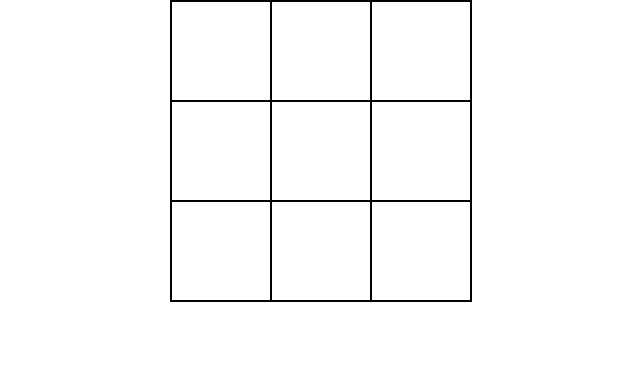
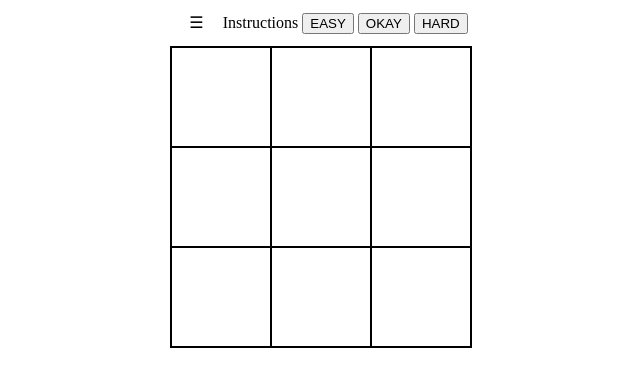
Before and after one commit to benlayer291/wdi-project-1, a PHP site: page / in a window 1280 px wide. Shown: the top 387 px of the page, without its empty margins (319-959 px from the left). Run offline with PHP 8.4, Linux system fonts and the light colour scheme.

Commit message:
basic navigation bar added so that grid size can be chosen, will need to be modified later when styling

```diff
--- a/index.html
+++ b/index.html
@@ -7,17 +7,29 @@
   <script type="text/javascript" src ="app.js"></script>
 </head>
 <body>
-<ul>
-  <li></li>
-  <li></li>
-  <li></li>
-  <li></li>
-  <li></li>
-  <li></li>
-  <li></li>
-  <li></li>
-  <li></li>
-</ul>
-
+  <header>
+    <nav>
+      <ul>
+        <li><a href="#"></a></li>
+        <li>Instructions</li>
+        <li><button type="button" value="3">EASY</button></li>
+        <li><button type="button" value="4">OKAY</button></li>
+        <li><button type="button"value="5">HARD</button></li>
+      </ul>
+    </nav>
+  </header>
+  <main>
+    <ul class="grid">
+      <li class ="gridsquare"></li>
+      <li class ="gridsquare"></li>
+      <li class ="gridsquare"></li>
+      <li class ="gridsquare"></li>
+      <li class ="gridsquare"></li>
+      <li class ="gridsquare"></li>
+      <li class ="gridsquare"></li>
+      <li class ="gridsquare"></li>
+      <li class ="gridsquare"></li>
+    </ul>
+  </main>
 </body>
 </html>
--- a/style.css
+++ b/style.css
@@ -2,18 +2,46 @@ body {
   text-align: center;
 }
 
-ul {
+header, main {
+  max-width: 960px;
+  margin: 0 auto;
+  position: relative;
+}
+
+/*Header*/
+
+header nav > ul > li {
+  display: inline;
+}
+
+header nav > ul > li a {
+  padding: 15px;
+  display: inline-block;
+  color: black;
+  text-decoration: none;
+}
+
+header nav > ul > li a:hover {
+  background: #ffc000;
+}
+
+header nav > ul > li a:before {
+  content:'\2630';
+}
+
+/*Main*/
+
+.grid {
   margin: 0 auto;
   width: 300px;
   height: 300px;
-  overflow: hidden; /*good practice as the child elements have been floated, stops the ul from breaking document flow as well*/
+  overflow: hidden;
   border: 1px solid #000;
 }
 
-li {
+.gridsquare {
   width: 98px;
   height: 98px;
   float: left;
   border: 1px solid #000;
-  line-height: 98px; /*Means content in the li will now be centered vertically*/
-}
+  line-height: 98px;
```
